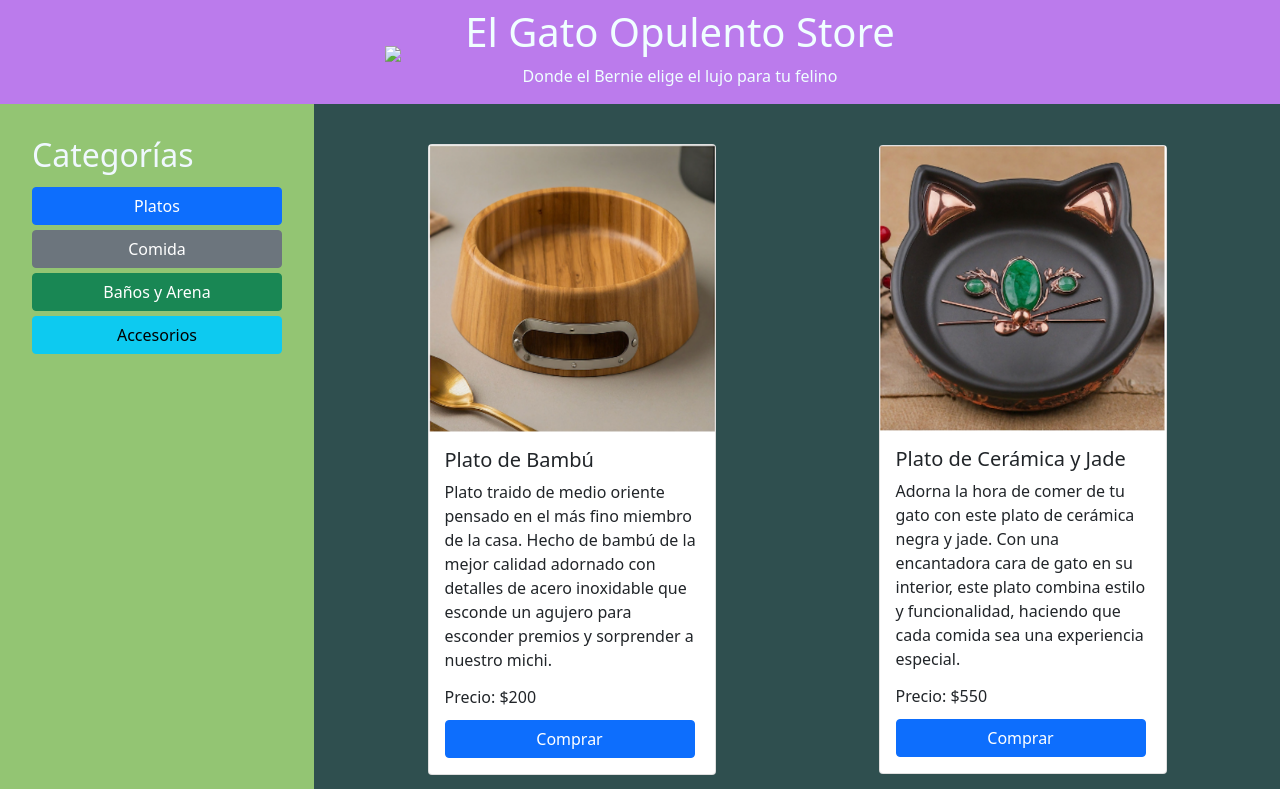
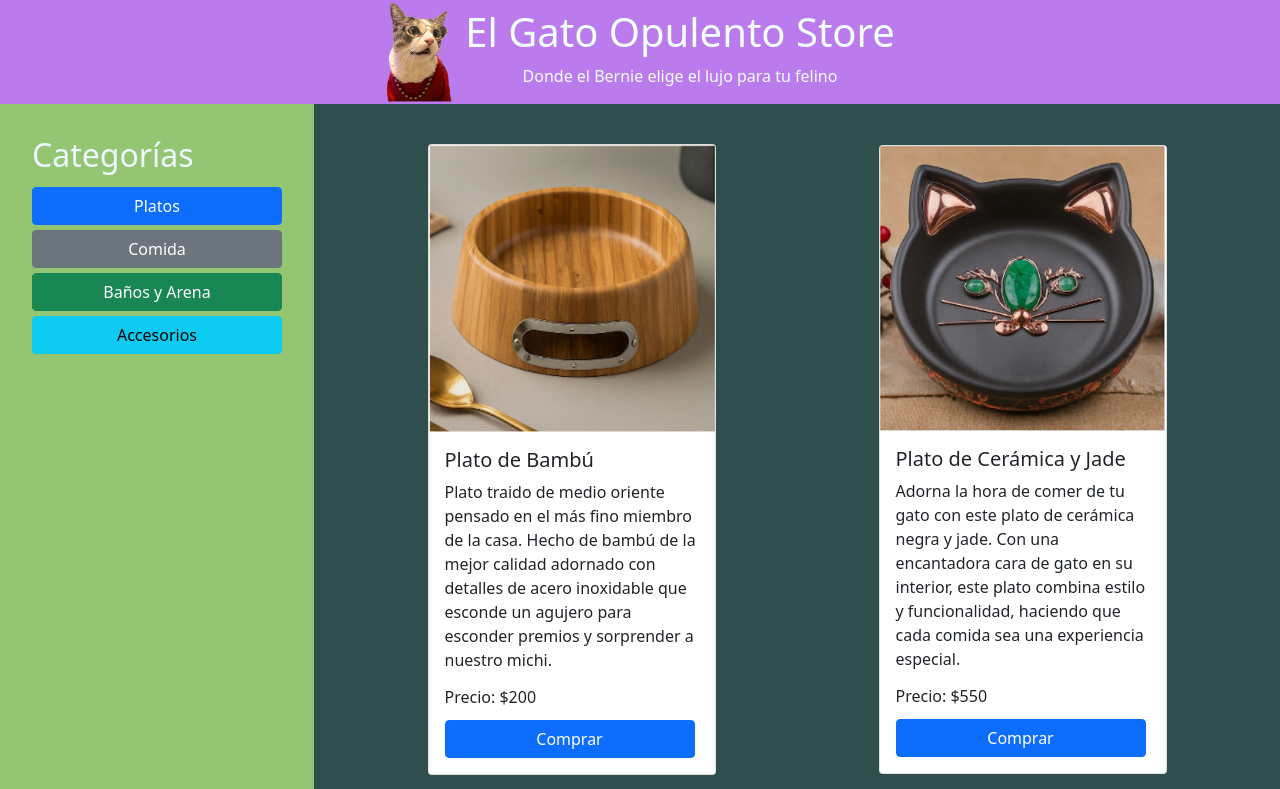
Before and after one commit to pzepeda90/desafio-grid, a plain HTML site: page index.html in a window 1280 px wide. Shown: the top 789 px of the page. Drawn offline with nearby package versions, Linux system fonts and the light colour scheme.

Commit message:
cambio ruta logo

```diff
--- a/index.html
+++ b/index.html
@@ -16,7 +16,7 @@
         <div class="div1">
             <div class="titulo">
                 <div class="logo">
-                    <img src=".../assets/img/Bernie-logo.png" height="100px">
+                    <img src="assets/img/bernie-logo.png" height="100px">
                 </div>
                 <div class="texto">
                     <h1>El Gato Opulento Store</h1>
```
